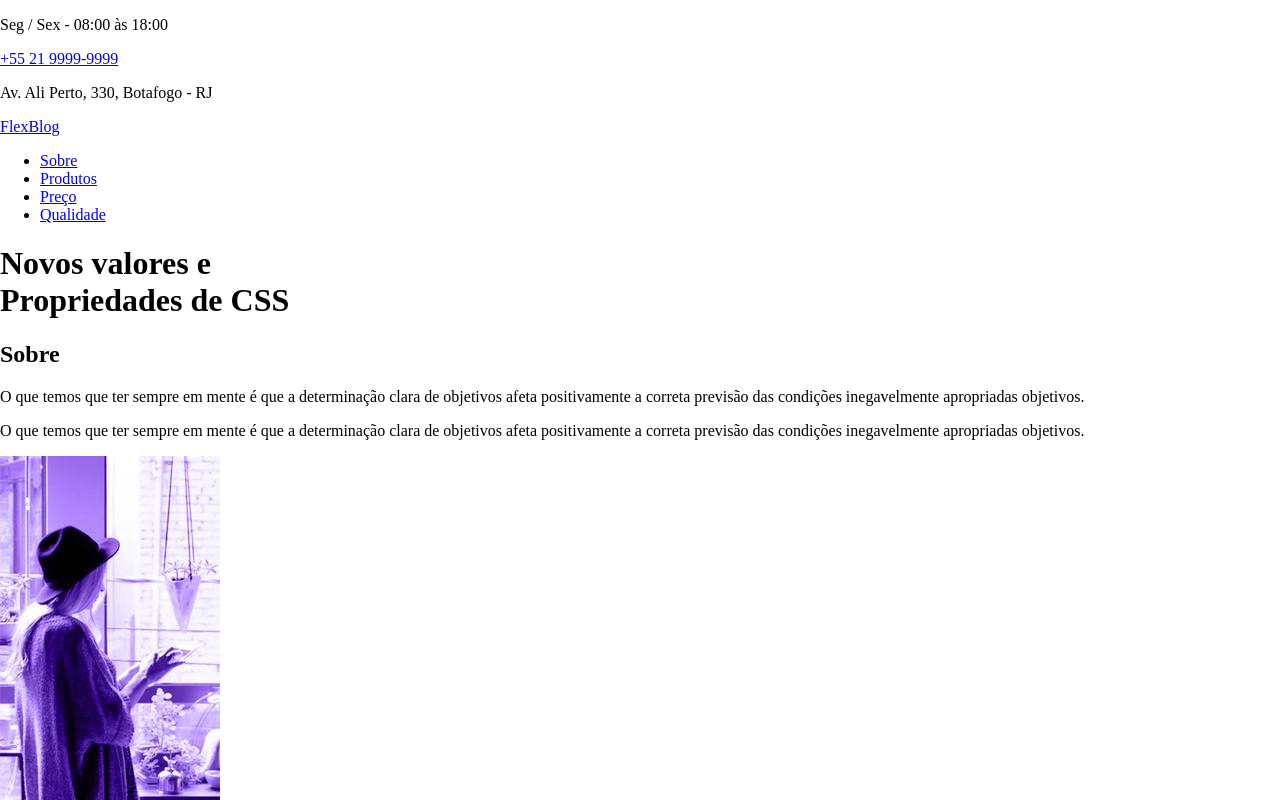
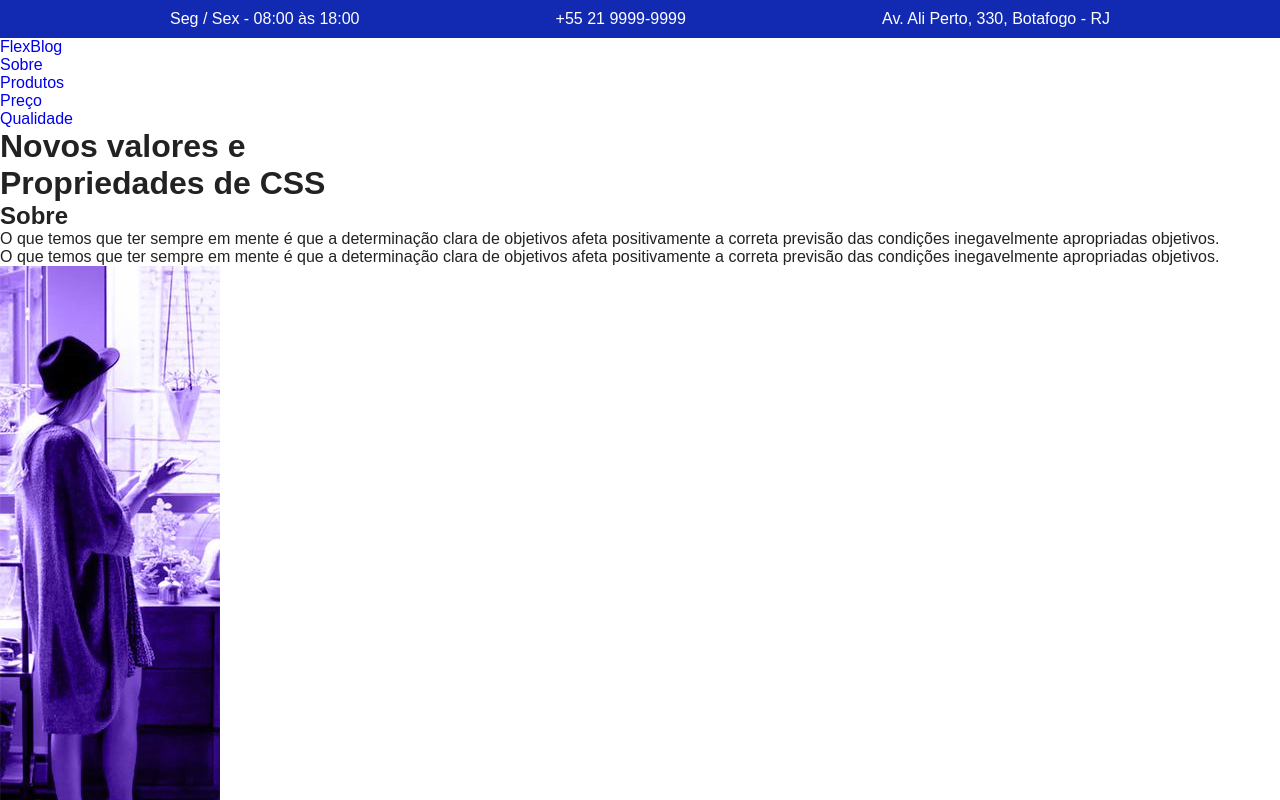
Before and after one commit to MaykonSilva2017/flexblog, a plain HTML site: page index.html in a window 1280 px wide. Shown: the top 800 px of the page. Drawn offline with Linux system fonts and the light colour scheme.

Commit message:
atualizacao

```diff
--- a/css/style.css
+++ b/css/style.css
@@ -1,4 +1,51 @@
+body, h1, h2, p, ul, li, a{
+    margin: 0px;
+    padding: 0px;
+
+}
+
 body{
-    margin: 0;
-    padding: 0;
+    font-family: "Nunito", Arial, Helvetica, sans-serif;
+    color: #222222;
 }
+
+ul{
+    list-style: none;
+}
+
+
+a{
+    text-decoration: none;
+}
+
+img{
+    display: block;
+    max-width: 100%;
+}
+
+*{
+    box-sizing: border-box;
+}
+
+.superinfo-bg{
+    background: #122ab2;
+    color: white;
+}
+
+.superinfo{
+
+    max-width: 960px;
+    margin: 0 auto;
+    display: flex;
+    justify-content: space-between;
+    flex-wrap: wrap;
+    padding-top: 10px;
+}
+
+.superinfo p, .superinfo a{
+margin: 0 10px 10px 10px;
+}
+
+.superinfo a{
+    color: white;
+}
```
